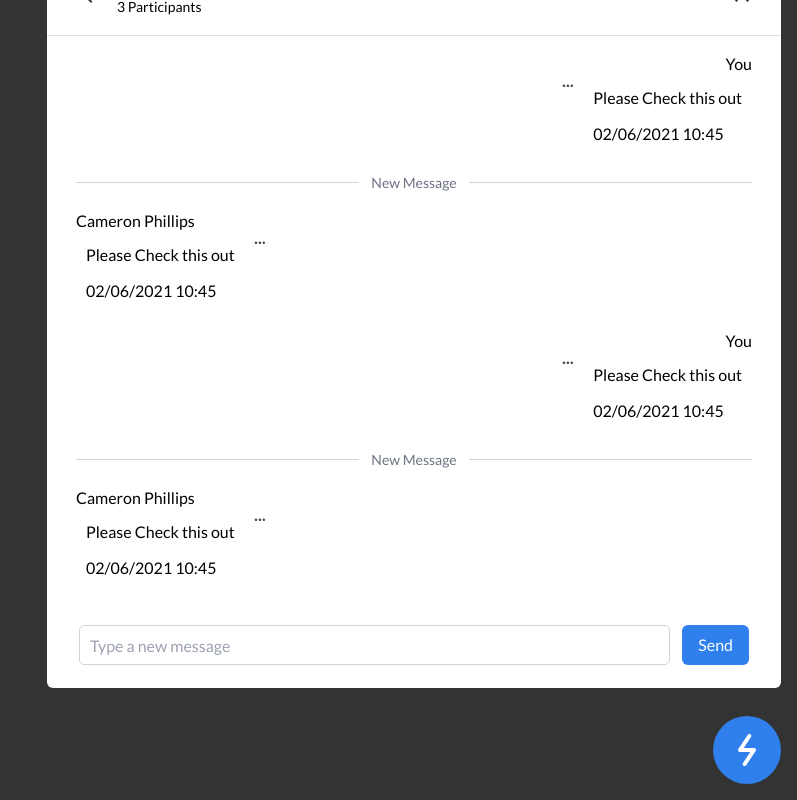
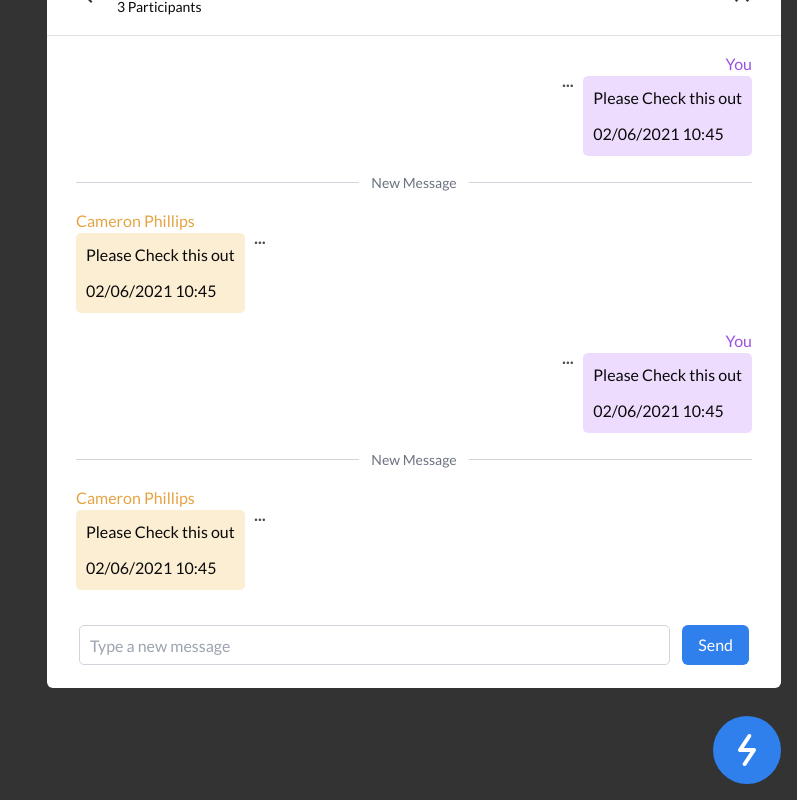
Before and after one commit to madeabinawa/simpul-challenge, a Next.js app: page / in a window 1280 px wide. Shown: the whole page, without its empty margins (483-1280 px from the left). Built offline with nearby package versions, Linux system fonts and the light colour scheme.

Commit message:
feat: add shadcn accordion

```diff
--- a/app/components/Window/chat-bubble.tsx
+++ b/app/components/Window/chat-bubble.tsx
@@ -6,7 +6,8 @@
   personName: string
   message: string
   createdAt: string
-  color: string
+  bgColor: string
+  textColor: string
 }
 
 export const ChatBubble = (props: Props) => {
@@ -18,13 +19,13 @@
 
   return (
     <div className={`flex flex-col w-full mt-[16px] ${isMeAlign}`}>
-      <div className={`text-${props.color}`}>
+      <div className={props.textColor}>
         {props.isMe ? "You" : props.personName}
       </div>
 
       <div className={`flex ${isMeMoreReverse} justify-start items-start`}>
         <div
-          className={`flex flex-col flex-wrap justify-start items-start w-fit max-w-[518px] bg-${props.color} rounded-[5px] p-[10px]`}>
+          className={`flex flex-col flex-wrap justify-start items-start w-fit max-w-[518px] ${props.bgColor} rounded-[5px] p-[10px]`}>
           <div className="mb-3">{props.message}</div>
           <div>{props.createdAt}</div>
         </div>
--- a/app/components/Window/chat-window-room.tsx
+++ b/app/components/Window/chat-window-room.tsx
@@ -42,7 +42,8 @@
           <>
             <ChatBubble
               isMe={true}
-              color="chats-light-purple"
+              textColor="text-chats-purple"
+              bgColor="bg-chats-light-purple"
               createdAt="02/06/2021 10:45"
               message="Please Check this out"
               personName="Cameron Phillips"
@@ -52,7 +53,8 @@
 
             <ChatBubble
               isMe={false}
-              color="chats-light-orange"
+              textColor="text-chats-orange"
+              bgColor="bg-chats-light-orange"
               createdAt="02/06/2021 10:45"
               message="Please Check this out"
               personName="Cameron Phillips"
--- a/app/globals.css
+++ b/app/globals.css
@@ -2,8 +2,68 @@
 @tailwind components;
 @tailwind utilities;
 
-@layer utilities {
-  .text-balance {
-    text-wrap: balance;
+@layer base {
+  :root {
+    --background: 0 0% 100%;
+    --foreground: 0 0% 3.9%;
+    --card: 0 0% 100%;
+    --card-foreground: 0 0% 3.9%;
+    --popover: 0 0% 100%;
+    --popover-foreground: 0 0% 3.9%;
+    --primary: 0 0% 9%;
+    --primary-foreground: 0 0% 98%;
+    --secondary: 0 0% 96.1%;
+    --secondary-foreground: 0 0% 9%;
+    --muted: 0 0% 96.1%;
+    --muted-foreground: 0 0% 45.1%;
+    --accent: 0 0% 96.1%;
+    --accent-foreground: 0 0% 9%;
+    --destructive: 0 84.2% 60.2%;
+    --destructive-foreground: 0 0% 98%;
+    --border: 0 0% 89.8%;
+    --input: 0 0% 89.8%;
+    --ring: 0 0% 3.9%;
+    --radius: 0.5rem;
+    --chart-1: 12 76% 61%;
+    --chart-2: 173 58% 39%;
+    --chart-3: 197 37% 24%;
+    --chart-4: 43 74% 66%;
+    --chart-5: 27 87% 67%;
+  }
+
+  .dark {
+    --background: 0 0% 3.9%;
+    --foreground: 0 0% 98%;
+    --card: 0 0% 3.9%;
+    --card-foreground: 0 0% 98%;
+    --popover: 0 0% 3.9%;
+    --popover-foreground: 0 0% 98%;
+    --primary: 0 0% 98%;
+    --primary-foreground: 0 0% 9%;
+    --secondary: 0 0% 14.9%;
+    --secondary-foreground: 0 0% 98%;
+    --muted: 0 0% 14.9%;
+    --muted-foreground: 0 0% 63.9%;
+    --accent: 0 0% 14.9%;
+    --accent-foreground: 0 0% 98%;
+    --destructive: 0 62.8% 30.6%;
+    --destructive-foreground: 0 0% 98%;
+    --border: 0 0% 14.9%;
+    --input: 0 0% 14.9%;
+    --ring: 0 0% 83.1%;
+    --chart-1: 220 70% 50%;
+    --chart-2: 160 60% 45%;
+    --chart-3: 30 80% 55%;
+    --chart-4: 280 65% 60%;
+    --chart-5: 340 75% 55%;
   }
 }
+
+@layer base {
+  * {
+    @apply border-border;
+  }
+  body {
+    @apply bg-background text-foreground;
+  }
+}
--- a/app/page.tsx
+++ b/app/page.tsx
@@ -1,5 +1,3 @@
-import { Button, FabChat, FabPrimary, FabTask } from "./components/Buttons"
-import { LoadingSpinner } from "./components/Indicators"
 import { FabPrimarySection } from "./components/Sections"
 
 export default function Home() {
--- /dev/null
+++ b/components/ui/accordion.tsx
@@ -0,0 +1,58 @@
+"use client"
+
+import * as React from "react"
+import * as AccordionPrimitive from "@radix-ui/react-accordion"
+import { ChevronDown } from "lucide-react"
+
+import { cn } from "@/lib/utils"
+
+const Accordion = AccordionPrimitive.Root
+
+const AccordionItem = React.forwardRef<
+  React.ElementRef<typeof AccordionPrimitive.Item>,
+  React.ComponentPropsWithoutRef<typeof AccordionPrimitive.Item>
+>(({ className, ...props }, ref) => (
+  <AccordionPrimitive.Item
+    ref={ref}
+    className={cn("border-b", className)}
+    {...props}
+  />
+))
+AccordionItem.displayName = "AccordionItem"
+
+const AccordionTrigger = React.forwardRef<
+  React.ElementRef<typeof AccordionPrimitive.Trigger>,
+  React.ComponentPropsWithoutRef<typeof AccordionPrimitive.Trigger>
+>(({ className, children, ...props }, ref) => (
+  <AccordionPrimitive.Header className="flex">
+    <AccordionPrimitive.Trigger
+      ref={ref}
+      className={cn(
+        "flex flex-1 items-center justify-between py-4 font-medium transition-all hover:underline [&[data-state=open]>svg]:rotate-180",
+        className
+      )}
+      {...props}
+    >
+      {children}
+      <ChevronDown className="h-4 w-4 shrink-0 transition-transform duration-200" />
+    </AccordionPrimitive.Trigger>
+  </AccordionPrimitive.Header>
+))
+AccordionTrigger.displayName = AccordionPrimitive.Trigger.displayName
+
+const AccordionContent = React.forwardRef<
+  React.ElementRef<typeof AccordionPrimitive.Content>,
+  React.ComponentPropsWithoutRef<typeof AccordionPrimitive.Content>
+>(({ className, children, ...props }, ref) => (
+  <AccordionPrimitive.Content
+    ref={ref}
+    className="overflow-hidden text-sm transition-all data-[state=closed]:animate-accordion-up data-[state=open]:animate-accordion-down"
+    {...props}
+  >
+    <div className={cn("pb-4 pt-0", className)}>{children}</div>
+  </AccordionPrimitive.Content>
+))
+
+AccordionContent.displayName = AccordionPrimitive.Content.displayName
+
+export { Accordion, AccordionItem, AccordionTrigger, AccordionContent }
--- /dev/null
+++ b/lib/utils.ts
@@ -0,0 +1,6 @@
+import { type ClassValue, clsx } from "clsx"
+import { twMerge } from "tailwind-merge"
+
+export function cn(...inputs: ClassValue[]) {
+  return twMerge(clsx(inputs))
+}
--- a/tailwind.config.ts
+++ b/tailwind.config.ts
@@ -1,12 +1,22 @@
 import type { Config } from "tailwindcss"
 
-const config: Config = {
+const config = {
+  darkMode: ["class"],
   content: [
-    "./pages/**/*.{js,ts,jsx,tsx,mdx}",
-    "./components/**/*.{js,ts,jsx,tsx,mdx}",
-    "./app/**/*.{js,ts,jsx,tsx,mdx}"
+    "./pages/**/*.{ts,tsx}",
+    "./components/**/*.{ts,tsx}",
+    "./app/**/*.{ts,tsx}",
+    "./src/**/*.{ts,tsx}"
   ],
+  prefix: "",
   theme: {
+    container: {
+      center: true,
+      padding: "2rem",
+      screens: {
+        "2xl": "1400px"
+      }
+    },
     extend: {
       fontSize: {
         xs: "12px",
@@ -34,10 +44,63 @@
         "stickers-light-cyan": "#AFEBDB",
         "stickers-light-green": "#CBF1C2",
         "stickers-light-violet": "#CFCEF9",
-        "stickers-light-purple": "#F9E0FD"
+        "stickers-light-purple": "#F9E0FD",
+        border: "hsl(var(--border))",
+        input: "hsl(var(--input))",
+        ring: "hsl(var(--ring))",
+        background: "hsl(var(--background))",
+        foreground: "hsl(var(--foreground))",
+        primary: {
+          DEFAULT: "hsl(var(--primary))",
+          foreground: "hsl(var(--primary-foreground))"
+        },
+        secondary: {
+          DEFAULT: "hsl(var(--secondary))",
+          foreground: "hsl(var(--secondary-foreground))"
+        },
+        destructive: {
+          DEFAULT: "hsl(var(--destructive))",
+          foreground: "hsl(var(--destructive-foreground))"
+        },
+        muted: {
+          DEFAULT: "hsl(var(--muted))",
+          foreground: "hsl(var(--muted-foreground))"
+        },
+        accent: {
+          DEFAULT: "hsl(var(--accent))",
+          foreground: "hsl(var(--accent-foreground))"
+        },
+        popover: {
+          DEFAULT: "hsl(var(--popover))",
+          foreground: "hsl(var(--popover-foreground))"
+        },
+        card: {
+          DEFAULT: "hsl(var(--card))",
+          foreground: "hsl(var(--card-foreground))"
+        }
+      },
+      borderRadius: {
+        lg: "var(--radius)",
+        md: "calc(var(--radius) - 2px)",
+        sm: "calc(var(--radius) - 4px)"
+      },
+      keyframes: {
+        "accordion-down": {
+          from: { height: "0" },
+          to: { height: "var(--radix-accordion-content-height)" }
+        },
+        "accordion-up": {
+          from: { height: "var(--radix-accordion-content-height)" },
+          to: { height: "0" }
+        }
+      },
+      animation: {
+        "accordion-down": "accordion-down 0.2s ease-out",
+        "accordion-up": "accordion-up 0.2s ease-out"
       }
     }
   },
-  plugins: []
-}
+  plugins: [require("tailwindcss-animate")]
+} satisfies Config
+
 export default config
```
Also changed, not shown: package.json (+7 -1 lines), components.json (added), 1 other file (tests, documents, lock files or other folders).
